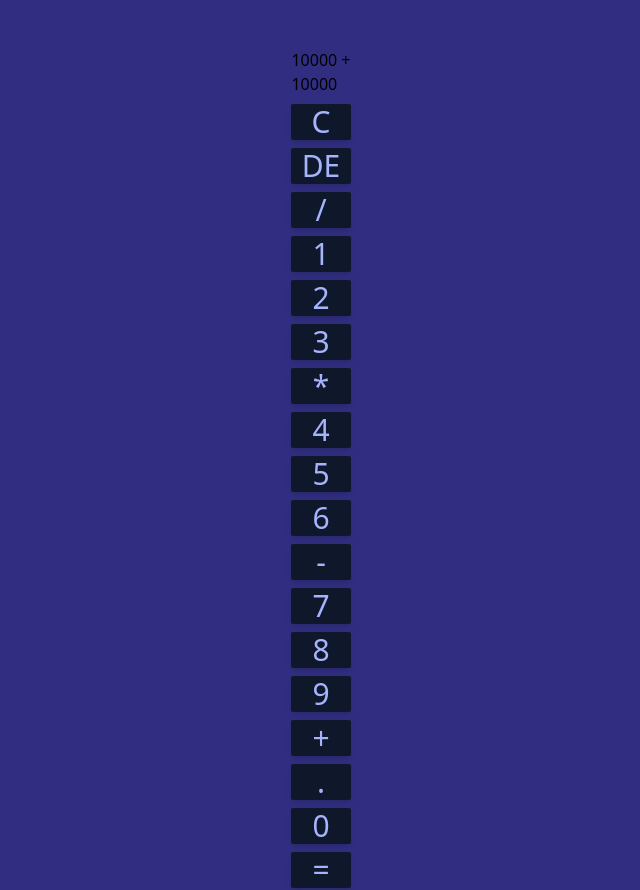
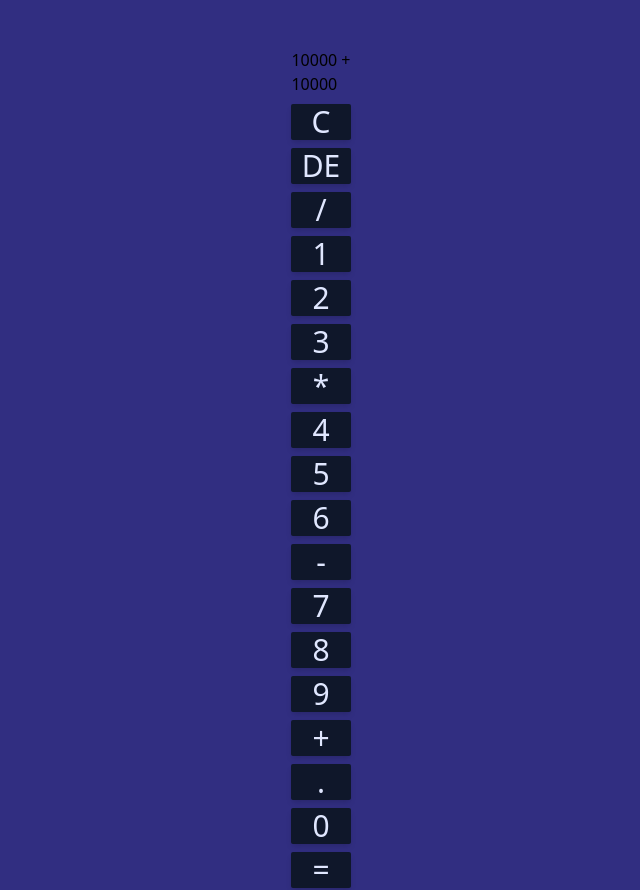
Before and after one commit to al-imam/calculator, a React (Vite) app: page / in a window 1280 px wide. Shown: the whole page, without its empty margins (319-959 px from the left). Built offline with nearby package versions, Linux system fonts and the light colour scheme.

Commit message:
style button component focus-within state

```diff
--- a/src/components/Button.tsx
+++ b/src/components/Button.tsx
@@ -4,7 +4,7 @@ const Button: React.FunctionComponent<{
 }> = ({ click, value }) => (
   <button
     onClick={() => click(value)}
-    className="rounded-sm text-3xl bg-slate-900 text-indigo-300 border-none outline-none shadow-md transition"
+    className="rounded-sm text-3xl bg-slate-900 text-indigo-100 border-none outline-none shadow-md transition focus-within:outline-solid focus-within:outline-offset-0 focus-within:outline-indigo-500"
   >
     {value}
   </button>
```
